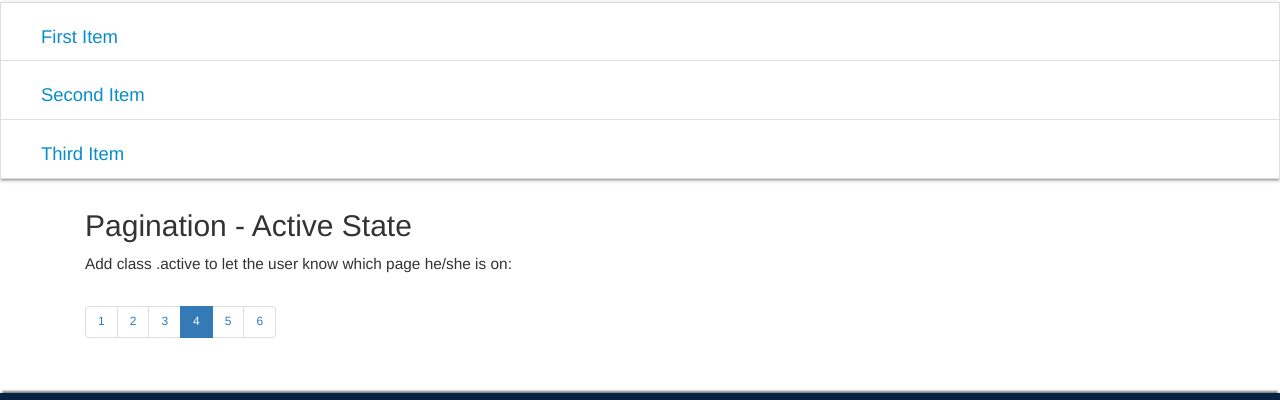
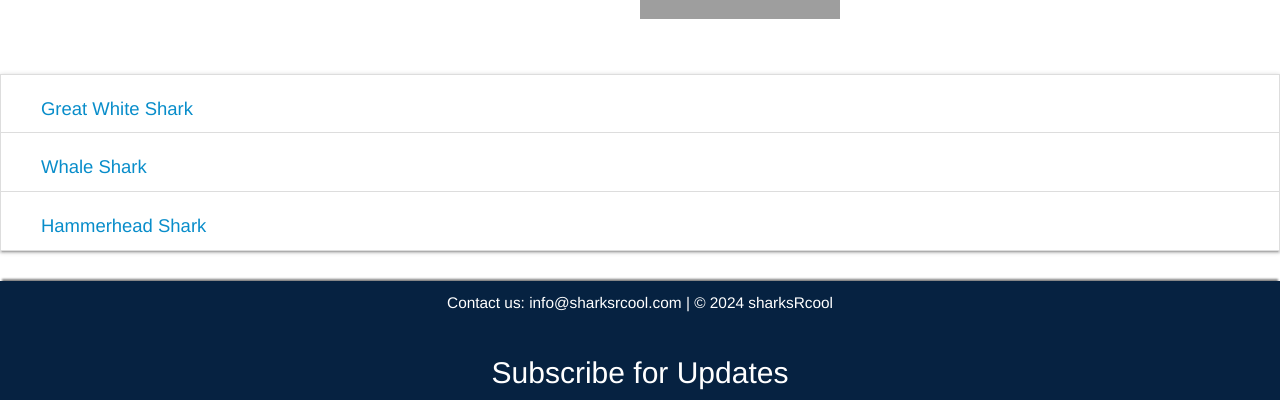
Before and after one commit to sarastortstrom/sarasharkfinal, a plain HTML site: page types.html in a window 1280 px wide. Shown: the part 1816-2216 px from the top of the page. Drawn offline with nearby package versions, Linux system fonts and the light colour scheme; grey boxes are pictures that could not be loaded.

Commit message:
Update types.html

```diff
--- a/types.html
+++ b/types.html
@@ -1,4 +1,4 @@
-<!DOCTYPE html>
+!DOCTYPE html>
 <html lang="en">
 <head>
     <meta charset="UTF-8">
@@ -21,9 +21,18 @@
 
     <header>
         <h1>The many types of sharks</h1>
-        <a href=index.html>HOME</a>
     </header>
+    <div class="container">
 
+        <ul class="pagination">
+          <li><a href="index.html">Home</a></li>
+          <li><a href="bootstrap.html">Bootstrap</a></li>
+          <li><a href="history.html">History</a></li>
+          <li class="active"><a href="types.html">Types</a></li>
+          <li><a href="jquery.html">JQuery</a></li>
+          <li><a href="materialize.html">Materialize</a></li>
+        </ul>
+      </div>
     <section>
         <h2>About Sharks</h2>
         <p>
@@ -136,16 +145,16 @@
 
 <ul class="collapsible">
     <li>
-        <div class="collapsible-header"><i class="material-icons"></i>First Item</div>
-        <div class="collapsible-body"><span>This is the content of the first item.</span></div>
+        <div class="collapsible-header"><i class="material-icons"></i>Great White Shark</div>
+        <div class="collapsible-body"><span>Great white sharks are one of the most well-known predators in the ocean. They can grow up to 20 feet long and weigh over 4,000 pounds. These sharks have sharp, triangular teeth and a powerful sense of smell, which helps them hunt seals, fish, and even smaller sharks. Great whites are found in oceans around the world, but they prefer cooler waters near coastlines.</span></div>
     </li>
     <li>
-        <div class="collapsible-header"><i class="material-icons"></i>Second Item</div>
-        <div class="collapsible-body"><span>This is the content of the second item.</span></div>
+        <div class="collapsible-header"><i class="material-icons"></i>Whale Shark</div>
+        <div class="collapsible-body"><span>Whale sharks are the largest fish in the world, growing up to 40 feet long or more. Despite their size, they are gentle giants that feed mostly on plankton, small fish, and krill by filtering water through their mouths. Whale sharks live in tropical and warm oceans, and they are often seen near the surface. People travel from all over the world to swim with these peaceful creatures.</span></div>
     </li>
     <li>
-        <div class="collapsible-header"><i class="material-icons"></i>Third Item</div>
-        <div class="collapsible-body"><span>This is the content of the third item.</span></div>
+        <div class="collapsible-header"><i class="material-icons"></i>Hammerhead Shark</div>
+        <div class="collapsible-body"><span>Hammerhead sharks are known for their unusual head shape, which looks like a hammer. This unique design helps them see better and hunt prey like fish, squid, and stingrays. Hammerheads are usually about 10-15 feet long and can be found in warm, coastal waters around the globe. Some species of hammerhead sharks like to swim in schools, especially during the day.</span></div>
     </li>
  </ul>
   <script>
@@ -158,18 +167,7 @@
         });
 
    </script>
-    <div class="container">
-        <h2>Pagination - Active State</h2>
-        <p>Add class .active to let the user know which page he/she is on:</p>
-        <ul class="pagination">
-          <li><a href="index.html">1</a></li>
-          <li><a href="bootstrap.html">2</a></li>
-          <li><a href="history.html">3</a></li>
-          <li class="active"><a href="types.html">4</a></li>
-          <li><a href="jquery.html">5</a></li>
-          <li><a href="materialize.html">6</a></li>
-        </ul>
-      </div>
+
 
 
     <footer>
```
